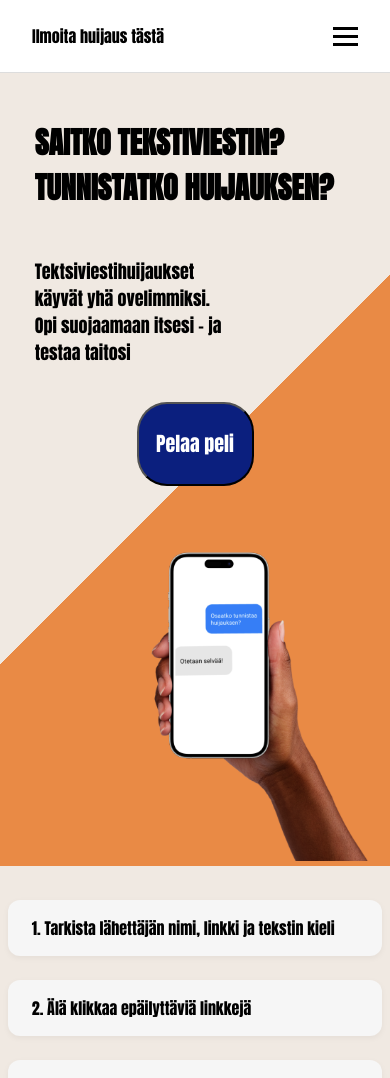
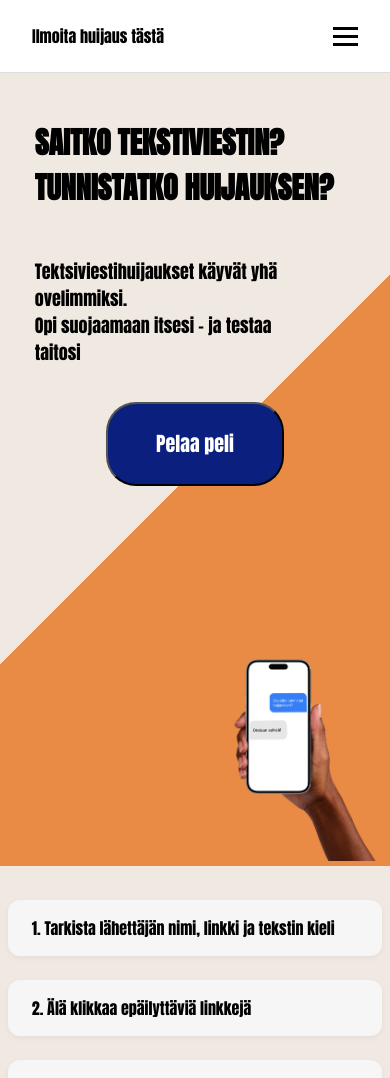
Before and after one commit to levonmaister/scamvjp2, a React (Vite) app: page / in a window 390 px wide. Shown: the top 1078 px of the page. Built offline with nearby package versions, Linux system fonts and the light colour scheme.

Commit message:
Ändra på storlekar av telefonbilden

```diff
--- a/src/styles/etusivu.css
+++ b/src/styles/etusivu.css
@@ -62,7 +62,7 @@ html {
 }
 
 .handbild-container img {
-  width: 245px;
+  width: 345px;
 }
 
 @media (min-width: 600px) {
@@ -91,3 +91,14 @@ html {
   }
 
 }
+@media (max-width: 400px) {
+.handbild-container img {
+  width: 160px;
+}
+.default-button{
+  width: 50%;
+}
+.text{
+  max-width: 80%;
+}
+}
```
